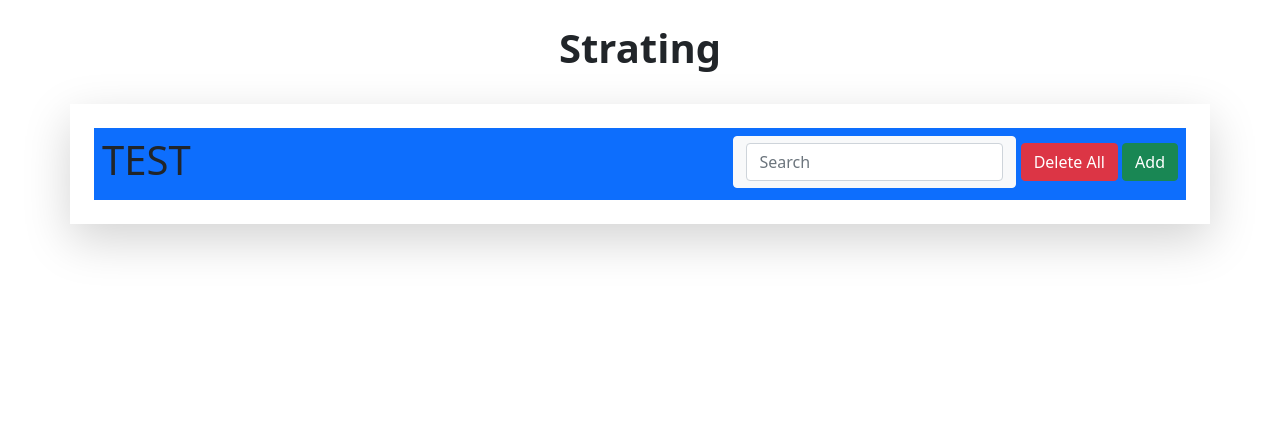
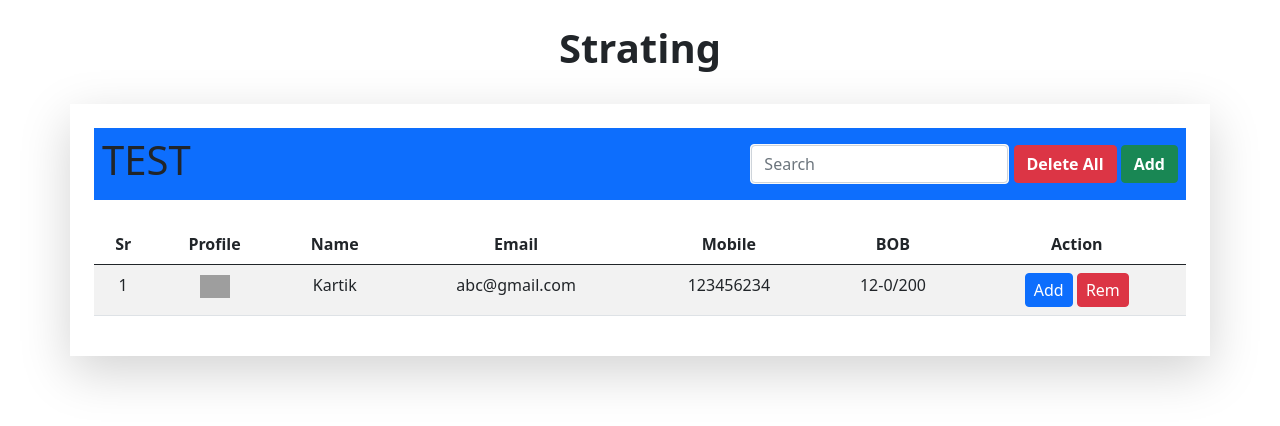
Before and after one commit to KartikThakur2005/Employee-details-Manager, a plain HTML site: page index.html in a window 1280 px wide. Drawn offline with nearby package versions, Linux system fonts and the light colour scheme; grey boxes are pictures that could not be loaded.

Commit message:
making template

```diff
--- a/index.html
+++ b/index.html
@@ -16,16 +16,48 @@
         <h1 class="text-center fw-bold p-4">Strating</h1>
        <div class="row">
         <div class="clo-md-12 bg-white shadow-lg p-4">
-            <div class="d-flex bg-primary p-2 w-100 justify-content-between">
+            <div class="d-flex bg-primary p-2 w-100 justify-content-between align-items-center">
                 <div>
                     <h1> TEST</h1>
                 </div>
                 <div>
-                    <buttton class="btn btn-light">
+                    <buttton class="btn btn-light p-0 m-0">
                         <input type="search" placeholder="Search" class="form-control">
                     </buttton>
-                    <buttton class="btn btn-danger">Delete All</buttton>
-                    <buttton class="btn btn-success">Add</buttton>
+                    <buttton class="btn btn-danger fw-bold">Delete All</buttton>
+                    <buttton class="btn btn-success fw-bold">Add</buttton>
+                </div>
+            </div>
+            <div class="row mt-4">
+                <div class="col-md-12">
+                    <table class="table text-center table-striped">
+                        <thead>
+                            <tr>
+                                <th >Sr</th>
+                                <th >Profile</th>
+                                <th >Name</th>
+                                <th >Email</th>
+                                <th >Mobile</th>
+                                <th >BOB</th>
+                                <th >Action</th>
+                            </tr>
+                        </thead>
+                        <tbody>
+                            <tr>
+                                <td>1</td>
+                                <td><img src="https://bcassetcdn.com/assets/images/web/maker-home/how-logo-step-2.webp" width = "30" alt=""></td>
+                                <td>Kartik</td>
+                                <td>abc@gmail.com</td>
+                                <td>123456234</td>
+                                <td>12-0/200</td>
+                                <td>
+                                    <button class="btn p-1 px-2 btn-primary">Add</button>
+                                    <button class="btn p-1 px-2 btn-danger">Rem</button>
+                                </td>
+                            </tr>
+
+                        </tbody>
+                    </table>
                 </div>
             </div>
         </div>
```
